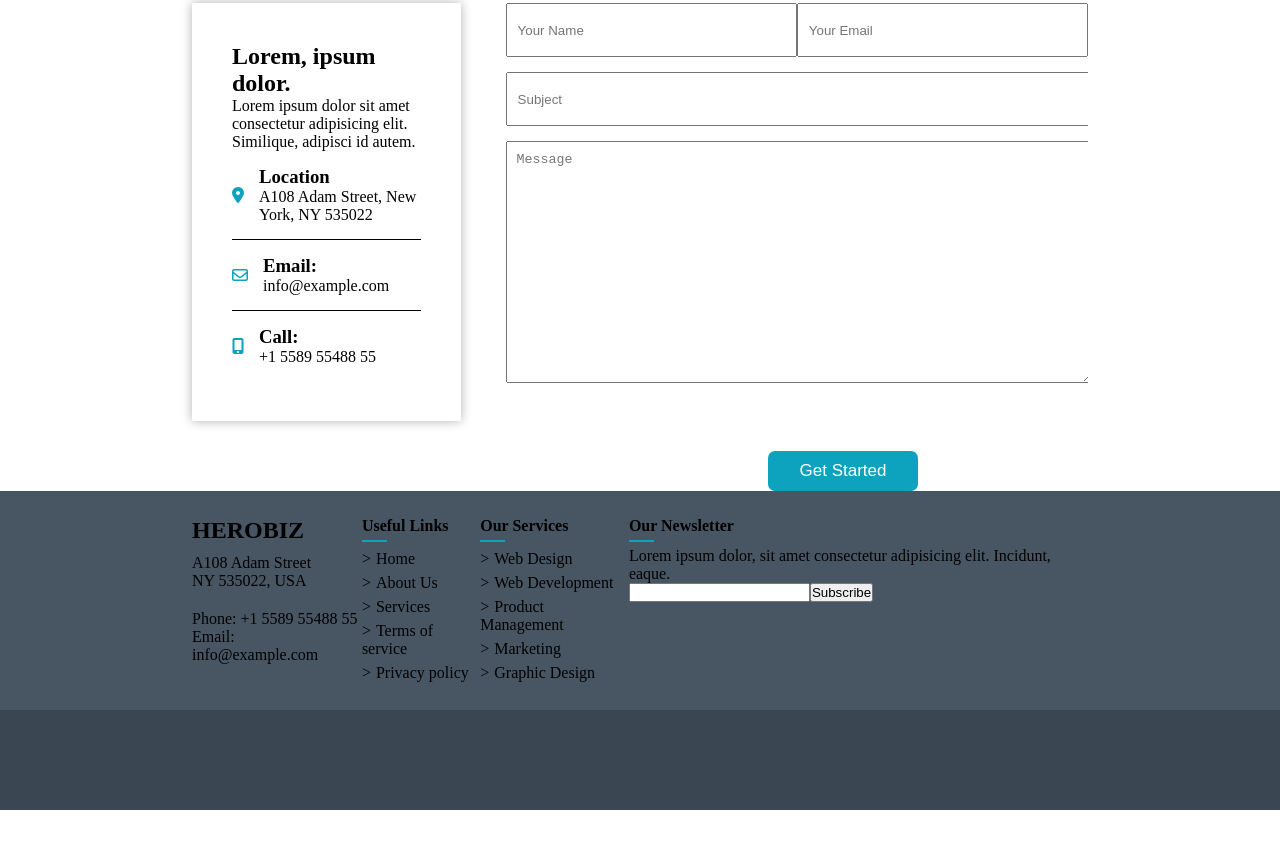
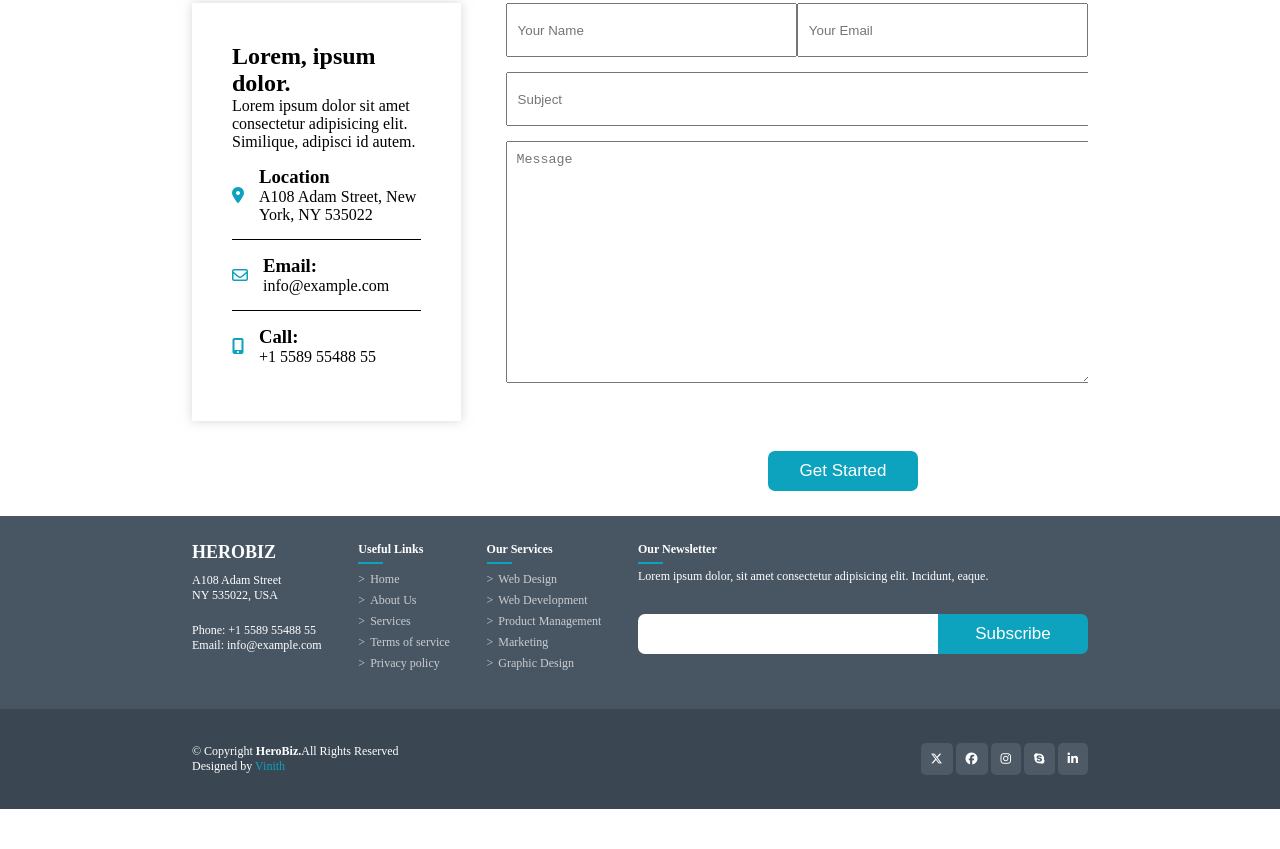
Before and after one commit to Vinith1710/HeroBiz, a plain HTML site: page index.html in a window 1280 px wide. Shown: the part 5091-5940 px from the top of the page. After the commit the page ends 5900 px from the top, so only its background shows below. Drawn offline with Linux system fonts and the light colour scheme; files whose address does not match are found by name.

Commit message:
webpage ready

```diff
--- a/css/style.css
+++ b/css/style.css
@@ -2,6 +2,7 @@
     margin: 0;
     padding: 0;
     --color: #0DA2BD
+    /* box-sizing: border-box; */
 }
 /* Header start */
 header {
@@ -16,15 +17,16 @@ header {
     padding: 0 10px;
     z-index: 100;
     box-shadow: 0 1px 5px;
+
 }
 .header-left {
-    width: 15%;
+    width: 30%;
 }
 .header-left h1 span{
     color: var(--color);
 }
 .header-center {
-    width: 80%;
+    width: 40%;
     display: flex;
     justify-content: center;
     font-size: 17px;
@@ -37,7 +39,7 @@ header {
     margin: 0 20px;
 }
 .header-right {
-    width: 15%;
+    width: 30%;
     justify-content: end;
     display: flex;
 }
@@ -92,6 +94,10 @@ header {
 .home-button i {
     color: var(--color);
 }
+.home-watch:hover {
+    cursor: pointer;
+    color: var(--color);
+}
 /* Home end */
 
 /* Four Box */
@@ -121,7 +127,7 @@ header {
     transition: transform ease-in-out 0.5s;
 }
 .four-box-1:hover {
-    box-shadow: 0px 0 60px 0 rgb(180, 175, 175);
+    box-shadow: 0px 0 60px 0 rgba(72, 86, 100,0.1);
     transform: translateY(-10px);
 }
 .four-box-1 * {
@@ -395,7 +401,7 @@ header {
 }
 .getintouch-left {
     width: 30%;
-    box-shadow: 0px 0 10px 0 rgb(180, 175, 175);
+    box-shadow: 0px 0 10px 0 rgba(180, 175, 175,0.5);
 }
 .getintouch-left-box {
     padding: 40px;
@@ -439,6 +445,7 @@ header {
 }
 .sent-message {
     margin-left: 60%;
+    padding-bottom: 25px;
 }
 .sent-message button {
     width: 150px;
@@ -453,6 +460,10 @@ header {
     color: var(--color);
 }
 /* Footer Start */
+footer {
+    color: white;
+    font-size: 12px;
+}
 .footer-top {
     display: flex;
     justify-content: space-between;
@@ -474,17 +485,60 @@ header {
     content: '>';
     padding-right: 5px;
 }
+.useful-links div {
+    padding: 3px 0;
+    color: #C9CDD1;
+}
+.useful-links div:hover {
+    color: white;
+    cursor: pointer;
+}
+.newsletter div {
+    display: flex;
+    margin: 30px 0px;
+}
+.newsletter div input {
+    border-bottom-left-radius: 7px;
+    border-top-left-radius: 7px;
+    border: none;
+    width: 300px;
+}
+.newsletter div button {
+    width: 150px;
+    height: 40px;
+    border-bottom-right-radius: 7px;
+    border-top-right-radius: 7px;
+    border: none;
+    background-color: var(--color);
+    color: white;
+    font-size: 17px;
+}
 .footer-bottom {
     background-color: #3A4753;
     padding: 0 15%;
     height: 100px;
+    display: flex;
+    align-items: center;
+    justify-content: space-between;
 }
-.useful-links div {
-    padding: 3px 0;
+.footer-bottom strong {
+    font-weight: 900;
 }
-.newsletter {
+.footer-bottom span {
+    color: var(--color);
+}
+.footer-social {
 
 }
-.newsletter div {
-    display: flex;
+.footer-social i {
+    background-color: #4E5A65;
+    padding: 10px;
+    border-radius: 5px;
 }
+.footer-social i:hover {
+    background-color: var(--color);
+}
+button:hover {
+    cursor: pointer;
+    background-color: #3BAEC5;
+}
--- a/index.html
+++ b/index.html
@@ -341,12 +341,21 @@
                 </div>
             </div>
             <div class="footer-bottom">
-
+                <div>
+                    <p>© Copyright <strong>HeroBiz.</strong>All Rights Reserved</p>
+                    <p>Designed by <span>Vinith</span> </p>
+                </div>
+                <div>
+                    <div class="footer-social">
+                        <i class="fa-brands fa-x-twitter"></i>
+                        <i class="fa-brands fa-facebook"></i>
+                        <i class="fa-brands fa-instagram"></i>
+                        <i class="fa-brands fa-skype"></i>
+                        <i class="fa-brands fa-linkedin-in"></i>
+                    </div>
+                </div>
             </div>
         </footer>
-
-        <div style="height: 100vh;">
-        </div>
     </body>
     <script>
         AOS.init();
```
